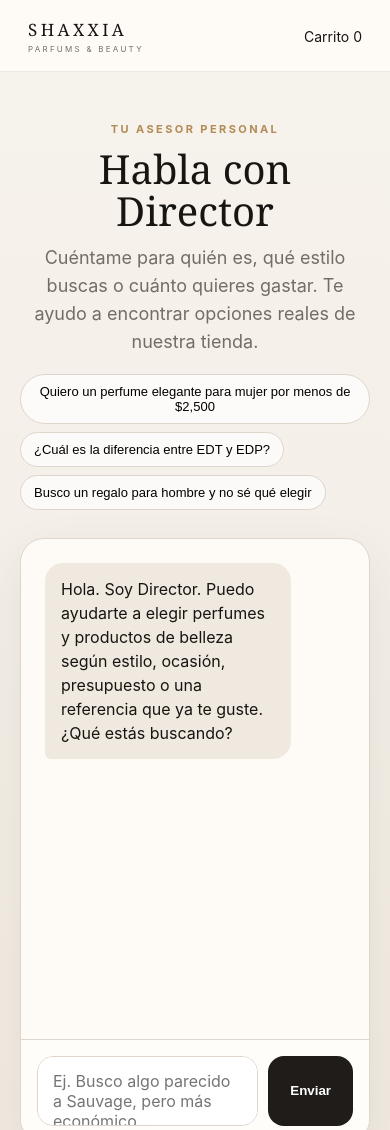
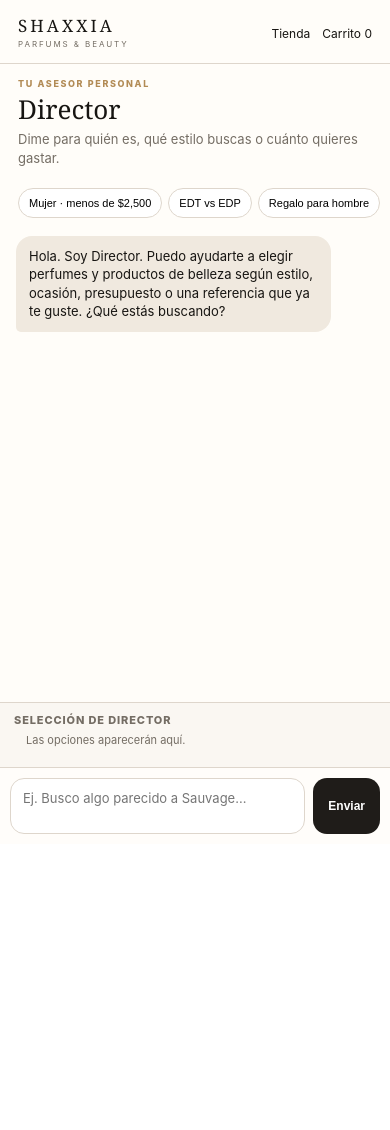
Before and after one commit to robertometaprom/ufra-sync-poc, a website: page director.html in a window 390 px wide. Shown: the top 1130 px of the page. After the commit the page ends 844 px from the top, so only its background shows below. Drawn offline with Linux system fonts and the light colour scheme.

Commit message:
Make Director compact desktop panel and mobile-first

```diff
--- a/director.html
+++ b/director.html
@@ -2,53 +2,40 @@
 <html lang="es">
 <head>
   <meta charset="utf-8" />
-  <meta name="viewport" content="width=device-width,initial-scale=1" />
+  <meta name="viewport" content="width=device-width,initial-scale=1,viewport-fit=cover" />
   <title>Director | Parfums & Beauty</title>
   <style>
     :root{--bg:#f4efe8;--panel:#fffdf9;--ink:#171512;--muted:#746d64;--line:#ded6cc;--accent:#b28b55}
-    *{box-sizing:border-box} body{margin:0;font-family:Inter,ui-sans-serif,system-ui,-apple-system,BlinkMacSystemFont,"Segoe UI",sans-serif;background:linear-gradient(180deg,#f7f3ed 0%,#efe8df 100%);color:var(--ink)}
-    header{height:72px;display:flex;align-items:center;justify-content:space-between;padding:0 28px;border-bottom:1px solid rgba(23,21,18,.08);background:rgba(255,253,249,.82);backdrop-filter:blur(16px);position:sticky;top:0;z-index:3}
-    .brand{font-family:Georgia,"Times New Roman",serif;letter-spacing:.2em;font-size:20px}.sub{font-size:10px;letter-spacing:.28em;color:var(--muted);margin-top:3px}.nav a{color:var(--ink);text-decoration:none;font-size:14px;margin-left:18px}
-    main{max-width:1180px;margin:0 auto;padding:42px 20px 70px}.hero{text-align:center;margin:8px auto 28px;max-width:760px}.eyebrow{text-transform:uppercase;letter-spacing:.22em;font-size:11px;color:var(--accent);font-weight:700}.hero h1{font-family:Georgia,"Times New Roman",serif;font-size:52px;line-height:1.05;margin:12px 0 12px;font-weight:500}.hero p{font-size:18px;line-height:1.55;color:var(--muted);margin:0}
-    .shell{display:grid;grid-template-columns:minmax(0,1fr) 340px;gap:20px;align-items:start}.chat{background:rgba(255,253,249,.9);border:1px solid var(--line);border-radius:24px;box-shadow:0 18px 50px rgba(57,47,34,.08);overflow:hidden}.messages{height:560px;overflow:auto;padding:24px}.msg{max-width:82%;padding:14px 16px;border-radius:18px;margin:0 0 14px;line-height:1.5;white-space:pre-wrap}.assistant{background:#f0e9df;border-bottom-left-radius:6px}.user{background:#1f1c19;color:white;margin-left:auto;border-bottom-right-radius:6px}.composer{border-top:1px solid var(--line);padding:16px;display:flex;gap:10px;background:#fffdfa}.composer textarea{flex:1;resize:none;min-height:54px;max-height:120px;border:1px solid var(--line);border-radius:16px;padding:14px 15px;font:inherit;outline:none;background:white}.composer button{border:0;border-radius:16px;padding:0 22px;background:#1f1c19;color:white;font-weight:700;cursor:pointer}.composer button:disabled{opacity:.5;cursor:default}
-    .side{background:rgba(255,253,249,.9);border:1px solid var(--line);border-radius:24px;padding:20px;min-height:280px}.side h2{font-family:Georgia,"Times New Roman",serif;font-size:24px;font-weight:500;margin:0 0 6px}.side p{font-size:13px;color:var(--muted);margin:0 0 16px}.products{display:grid;gap:12px}.card{display:grid;grid-template-columns:78px 1fr;gap:12px;border:1px solid var(--line);border-radius:16px;padding:10px;background:white}.card img{width:78px;height:92px;object-fit:contain;border-radius:12px;background:#faf8f4}.card .brandname{font-size:11px;letter-spacing:.08em;text-transform:uppercase;color:var(--muted)}.card h3{font-size:14px;line-height:1.25;margin:3px 0 7px}.price{font-weight:800}.actions{display:flex;gap:8px;margin-top:8px}.actions a,.actions button{font-size:12px;border-radius:10px;padding:7px 9px;text-decoration:none;border:1px solid var(--line);background:white;color:var(--ink);cursor:pointer}.actions button{background:#1f1c19;color:white;border-color:#1f1c19}.empty{font-size:13px;color:var(--muted);padding:10px 0}.typing{color:var(--muted);font-style:italic}.suggestions{display:flex;flex-wrap:wrap;gap:8px;margin-top:18px}.chip{border:1px solid var(--line);background:rgba(255,255,255,.72);border-radius:999px;padding:9px 13px;font-size:13px;cursor:pointer}
-    @media(max-width:860px){.shell{grid-template-columns:1fr}.hero h1{font-size:40px}.messages{height:500px}.side{min-height:0}.brand{font-size:17px}.sub{font-size:8px}.nav a:first-child{display:none}}
+    *{box-sizing:border-box}html,body{margin:0;min-height:100%;font-family:Inter,ui-sans-serif,system-ui,-apple-system,BlinkMacSystemFont,"Segoe UI",sans-serif;background:linear-gradient(180deg,#f7f3ed 0%,#efe8df 100%);color:var(--ink)}
+    body{display:flex;justify-content:center;padding:24px}
+    .director{width:min(390px,28vw);min-width:340px;height:calc(100vh - 48px);background:rgba(255,253,249,.96);border:1px solid var(--line);border-radius:24px;box-shadow:0 24px 70px rgba(57,47,34,.13);overflow:hidden;display:flex;flex-direction:column}
+    header{height:64px;display:flex;align-items:center;justify-content:space-between;padding:0 18px;border-bottom:1px solid var(--line);background:rgba(255,253,249,.95);flex:0 0 auto}.brand{font-family:Georgia,"Times New Roman",serif;letter-spacing:.18em;font-size:17px}.sub{font-size:8px;letter-spacing:.24em;color:var(--muted);margin-top:2px}.nav a{color:var(--ink);text-decoration:none;font-size:12px;margin-left:12px}
+    .intro{padding:18px 18px 10px;flex:0 0 auto}.eyebrow{text-transform:uppercase;letter-spacing:.18em;font-size:9px;color:var(--accent);font-weight:800}.intro h1{font-family:Georgia,"Times New Roman",serif;font-size:29px;line-height:1.04;margin:7px 0 7px;font-weight:500}.intro p{font-size:13px;line-height:1.45;color:var(--muted);margin:0}.suggestions{display:flex;gap:6px;overflow-x:auto;padding:10px 18px 4px;scrollbar-width:none;flex:0 0 auto}.suggestions::-webkit-scrollbar{display:none}.chip{white-space:nowrap;border:1px solid var(--line);background:white;border-radius:999px;padding:8px 10px;font-size:11px;cursor:pointer}
+    .messages{flex:1 1 auto;min-height:0;overflow:auto;padding:14px 16px}.msg{max-width:88%;padding:11px 13px;border-radius:16px;margin:0 0 10px;line-height:1.42;white-space:pre-wrap;font-size:13px}.assistant{background:#f0e9df;border-bottom-left-radius:5px}.user{background:#1f1c19;color:white;margin-left:auto;border-bottom-right-radius:5px}.typing{color:var(--muted);font-style:italic}
+    .selection{border-top:1px solid var(--line);background:#faf7f2;flex:0 0 auto;max-height:220px;overflow:auto}.selection-head{padding:10px 14px 6px;font-size:11px;font-weight:800;letter-spacing:.08em;text-transform:uppercase;color:var(--muted)}.products{display:flex;gap:8px;overflow-x:auto;padding:0 12px 10px;scrollbar-width:none}.products::-webkit-scrollbar{display:none}.card{min-width:205px;display:grid;grid-template-columns:58px 1fr;gap:8px;border:1px solid var(--line);border-radius:14px;padding:8px;background:white}.card img{width:58px;height:70px;object-fit:contain;border-radius:10px;background:#faf8f4}.card .brandname{font-size:9px;letter-spacing:.06em;text-transform:uppercase;color:var(--muted)}.card h3{font-size:11px;line-height:1.22;margin:2px 0 5px}.price{font-size:12px;font-weight:800}.actions{display:flex;gap:5px;margin-top:6px}.actions a,.actions button{font-size:10px;border-radius:8px;padding:5px 7px;text-decoration:none;border:1px solid var(--line);background:white;color:var(--ink);cursor:pointer}.actions button{background:#1f1c19;color:white;border-color:#1f1c19}.empty{font-size:11px;color:var(--muted);padding:0 14px 10px}
+    .composer{border-top:1px solid var(--line);padding:10px;display:flex;gap:8px;background:#fffdfa;flex:0 0 auto}.composer textarea{flex:1;resize:none;min-height:46px;max-height:94px;border:1px solid var(--line);border-radius:14px;padding:11px 12px;font:inherit;font-size:13px;outline:none;background:white}.composer button{border:0;border-radius:14px;padding:0 15px;background:#1f1c19;color:white;font-weight:700;cursor:pointer;font-size:12px}.composer button:disabled{opacity:.5;cursor:default}
+    @media(max-width:700px){body{padding:0;background:var(--panel)}.director{width:100%;min-width:0;height:100dvh;border:0;border-radius:0;box-shadow:none}.intro{padding-top:14px}.intro h1{font-size:26px}.messages{padding-bottom:12px}.selection{max-height:190px}.composer{padding-bottom:max(10px,env(safe-area-inset-bottom))}}
   </style>
 </head>
 <body>
+<div class="director">
 <header>
   <div><div class="brand">SHAXXIA</div><div class="sub">PARFUMS & BEAUTY</div></div>
   <nav class="nav"><a href="/">Tienda</a><a href="/cart.html">Carrito <span id="cartCount">0</span></a></nav>
 </header>
-<main>
-  <section class="hero">
-    <div class="eyebrow">Tu asesor personal</div>
-    <h1>Habla con Director</h1>
-    <p>Cuéntame para quién es, qué estilo buscas o cuánto quieres gastar. Te ayudo a encontrar opciones reales de nuestra tienda.</p>
-    <div class="suggestions">
-      <button class="chip">Quiero un perfume elegante para mujer por menos de $2,500</button>
-      <button class="chip">¿Cuál es la diferencia entre EDT y EDP?</button>
-      <button class="chip">Busco un regalo para hombre y no sé qué elegir</button>
-    </div>
-  </section>
-  <section class="shell">
-    <div class="chat">
-      <div id="messages" class="messages"><div class="msg assistant">Hola. Soy Director. Puedo ayudarte a elegir perfumes y productos de belleza según estilo, ocasión, presupuesto o una referencia que ya te guste. ¿Qué estás buscando?</div></div>
-      <div class="composer"><textarea id="input" placeholder="Ej. Busco algo parecido a Sauvage, pero más económico…"></textarea><button id="send">Enviar</button></div>
-    </div>
-    <aside class="side"><h2>Selección de Director</h2><p>Cuando encuentre opciones que encajen contigo, aparecerán aquí.</p><div id="products" class="products"><div class="empty">Todavía no hay productos seleccionados.</div></div></aside>
-  </section>
-</main>
+<section class="intro"><div class="eyebrow">Tu asesor personal</div><h1>Director</h1><p>Dime para quién es, qué estilo buscas o cuánto quieres gastar.</p></section>
+<div class="suggestions"><button class="chip">Mujer · menos de $2,500</button><button class="chip">EDT vs EDP</button><button class="chip">Regalo para hombre</button></div>
+<div id="messages" class="messages"><div class="msg assistant">Hola. Soy Director. Puedo ayudarte a elegir perfumes y productos de belleza según estilo, ocasión, presupuesto o una referencia que ya te guste. ¿Qué estás buscando?</div></div>
+<section class="selection"><div class="selection-head">Selección de Director</div><div id="products" class="products"><div class="empty">Las opciones aparecerán aquí.</div></div></section>
+<div class="composer"><textarea id="input" placeholder="Ej. Busco algo parecido a Sauvage…"></textarea><button id="send">Enviar</button></div>
+</div>
 <script>
-const CART_KEY='ufra-commerce-cart-v1';
-const messages=[];
-const $=id=>document.getElementById(id);
-function cart(){try{return JSON.parse(localStorage.getItem(CART_KEY)||'[]')}catch{return[]}}
-function updateCartCount(){ $('cartCount').textContent=cart().reduce((n,i)=>n+(Number(i.qty)||0),0) }
+const CART_KEY='ufra-commerce-cart-v1';const messages=[];const $=id=>document.getElementById(id);
+function cart(){try{return JSON.parse(localStorage.getItem(CART_KEY)||'[]')}catch{return[]}}function updateCartCount(){$('cartCount').textContent=cart().reduce((n,i)=>n+(Number(i.qty)||0),0)}
 function addMessage(role,content,extra=''){const d=document.createElement('div');d.className='msg '+role+(extra?' '+extra:'');d.textContent=content;$('messages').appendChild(d);$('messages').scrollTop=$('messages').scrollHeight;return d}
 function money(n){return new Intl.NumberFormat('es-MX',{style:'currency',currency:'MXN',maximumFractionDigits:0}).format(Number(n||0))}
 function addToCart(p){const c=cart();const i=c.findIndex(x=>x.id===p.id);if(i>=0)c[i].qty=(Number(c[i].qty)||0)+1;else c.push({id:p.id,sku:p.sku,name:p.name,brand:p.brand,sizeMl:p.sizeMl,image:p.image,salePrice:p.salePrice,qty:1});localStorage.setItem(CART_KEY,JSON.stringify(c));updateCartCount()}
-function renderProducts(items){const root=$('products');root.innerHTML='';if(!items?.length){root.innerHTML='<div class="empty">Director no seleccionó productos en esta respuesta.</div>';return}items.forEach(p=>{const d=document.createElement('div');d.className='card';d.innerHTML=`<img src="${p.image||''}" alt=""><div><div class="brandname"></div><h3></h3><div class="price">${money(p.salePrice)}</div><div class="actions"><a href="/product.html?id=${encodeURIComponent(p.id)}">Ver</a><button>Agregar</button></div></div>`;d.querySelector('.brandname').textContent=p.brand||'';d.querySelector('h3').textContent=p.name||'';d.querySelector('button').onclick=()=>{addToCart(p);d.querySelector('button').textContent='Agregado ✓';setTimeout(()=>d.querySelector('button').textContent='Agregar',1200)};root.appendChild(d)})}
+function renderProducts(items){const root=$('products');root.innerHTML='';if(!items?.length){root.innerHTML='<div class="empty">Sin productos seleccionados en esta respuesta.</div>';return}items.forEach(p=>{const d=document.createElement('div');d.className='card';d.innerHTML=`<img src="${p.image||''}" alt=""><div><div class="brandname"></div><h3></h3><div class="price">${money(p.salePrice)}</div><div class="actions"><a href="/product.html?id=${encodeURIComponent(p.id)}">Ver</a><button>Agregar</button></div></div>`;d.querySelector('.brandname').textContent=p.brand||'';d.querySelector('h3').textContent=p.name||'';d.querySelector('button').onclick=()=>{addToCart(p);d.querySelector('button').textContent='✓';setTimeout(()=>d.querySelector('button').textContent='Agregar',1000)};root.appendChild(d)})}
 async function send(text){text=String(text||'').trim();if(!text)return;messages.push({role:'user',content:text});addMessage('user',text);$('input').value='';$('send').disabled=true;const typing=addMessage('assistant','Director está pensando…','typing');try{const r=await fetch('/api/director',{method:'POST',headers:{'Content-Type':'application/json'},body:JSON.stringify({messages})});const data=await r.json();typing.remove();if(!r.ok||!data.ok)throw new Error(data.error||'No fue posible consultar a Director');messages.push({role:'assistant',content:data.reply});addMessage('assistant',data.reply);renderProducts(data.products||[])}catch(e){typing.remove();addMessage('assistant','No pude responder en este momento. Intenta otra vez en unos segundos.')}finally{$('send').disabled=false;$('input').focus()}}
 $('send').onclick=()=>send($('input').value);$('input').addEventListener('keydown',e=>{if(e.key==='Enter'&&!e.shiftKey){e.preventDefault();send($('input').value)}});document.querySelectorAll('.chip').forEach(b=>b.onclick=()=>send(b.textContent));updateCartCount();
 </script>
```
